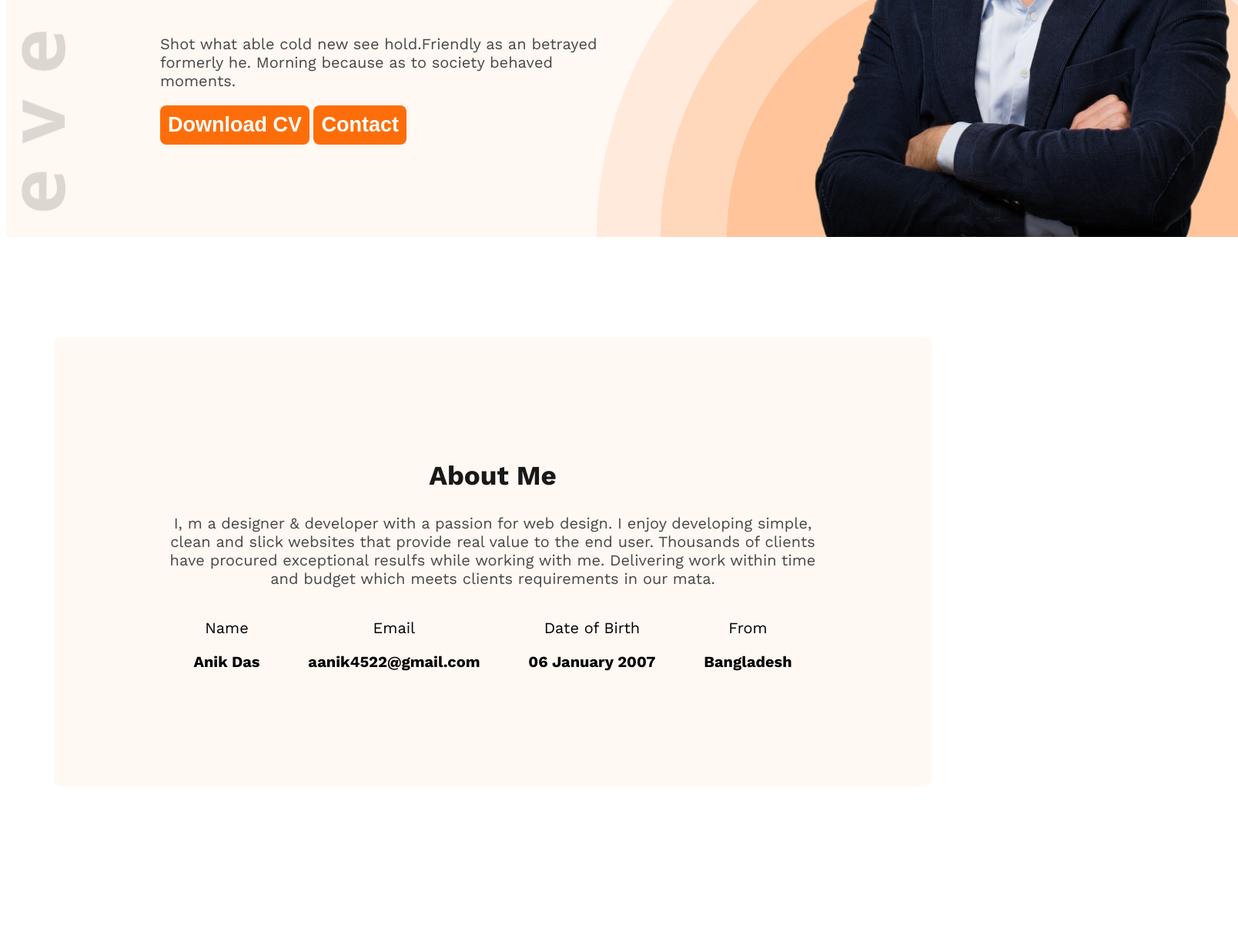
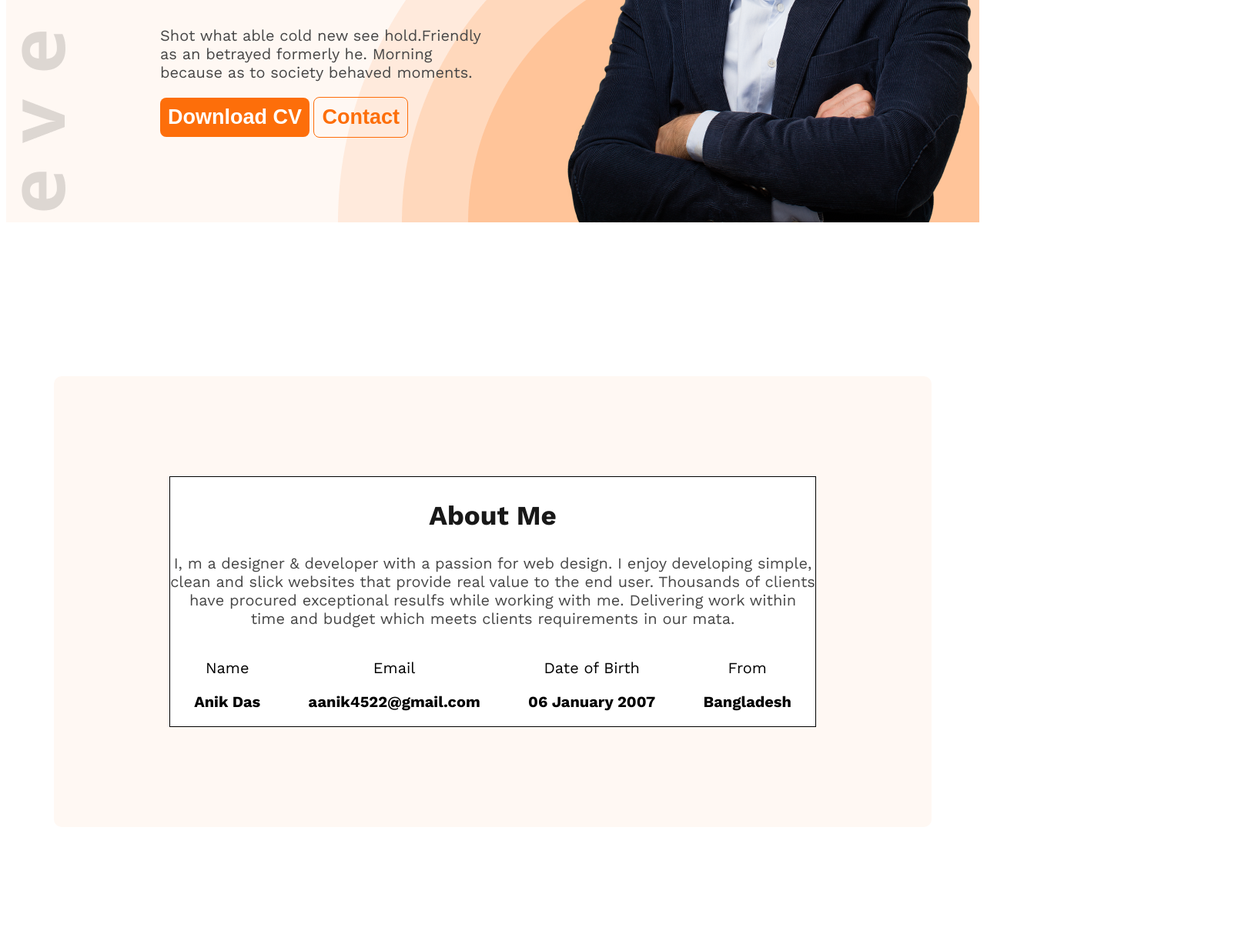
Before and after one commit to Alexanik12/web-developer-portfolio, a plain HTML site: page index.html in a window 1280 px wide. Shown: the part 620-1847 px from the top of the page at 77% size, 1608 px wide, since content can reach past the window. Drawn offline with nearby package versions, Linux system fonts and the light colour scheme.

Commit message:
all completed

```diff
--- a/index.html
+++ b/index.html
@@ -23,7 +23,7 @@
                 <p class="dark-2">Shot what able cold new see hold.Friendly as an betrayed formerly he. Morning because as to society behaved moments.</p>
 
                 <button class="btn-primary">Download CV</button>
-                <button class="btn-primary">Contact</button>
+                <button class="btn-primary btn-contact">Contact</button>
             </div>
 
             <img src="images/hardy.png" alt="" class="banner-pic">
@@ -33,11 +33,13 @@
     </header>
     <main>
         <section class="about secondary-bg">
-            <h1 class="about-title">About Me</h1>
+
+            <div class=" style">
+                <h1 class="about-title">About Me</h1>
                 <p class="dark-2">I, m a designer & developer with a passion for web design. I enjoy developing simple, clean and slick websites that provide real value to the end user. Thousands of clients have procured exceptional resulfs while working with me. Delivering work within time and budget which meets clients requirements in our mata.</p>
 
+                <div class="about-items">
 
-                <div class="about-items">
                     <div class="about-item">
                         <P class="item-title">Name</P>
                         <p class="item-description">Anik Das</p>
@@ -54,9 +56,9 @@
                         <P class="item-title">From</P>
                         <p class="item-description">Bangladesh</p>
                     </div>
-
                 </div>
             </div>
+
         </section>
         <section class="card ">
             <div class="text-center">
--- a/portfolio css/style.css
+++ b/portfolio css/style.css
@@ -10,11 +10,13 @@
 
 
 .header{
- background: url('../images/developer.png'),url('../images/header_bg.png');
+  background: url('../images/developer.png'),url('../images/header_bg.png');
   background-repeat: no-repeat;
   background-position: top left, bottom right;
-  width: 1600px;
-  margin: auto;
+  width: 100%;
+
+
+  /* margin: auto; */
 }
  /* taxt style  */
 
@@ -55,6 +57,11 @@ font-weight: 600;
 font-size: 85px;
 font-weight: 700;
 }
+.btn-contact{
+  background: none;
+  color: #FD6E0A;
+  border: 1px solid #FD6E0A;
+}
 
 
 nav{
@@ -82,6 +89,7 @@ nav ul li a{
 
 .banner-pic{
   width: 600px;
+
 }
 .banner-content{
   max-width: 600px;
@@ -103,7 +111,8 @@ main{
   border-radius: 10px;
   padding: 130px 150px;
   text-align: center;
-  margin-top: 130px;
+  margin-top: 200px;
+
 }
 
 .about-title{
@@ -115,11 +124,15 @@ main{
 }
 
 
-
 .about-items{
   display: flex;
   justify-content: space-around;
   align-items: center;
+}
+.style{
+  border:1px solid;
+  background: #FFFFFF;
+  box-sizing: border-box;
 }
 
 .item-title{
@@ -153,8 +166,11 @@ main{
 
 .card-item{
   padding: 35px;
-  box-shadow: 0px 6px 50px 0px #FFFFFF;
+
   border-radius: 5px;
+
+  box-shadow: 0px 6px 50px 0px rgba(0, 0, 0, 0.06);
+
 }
 
 .resume{
```
